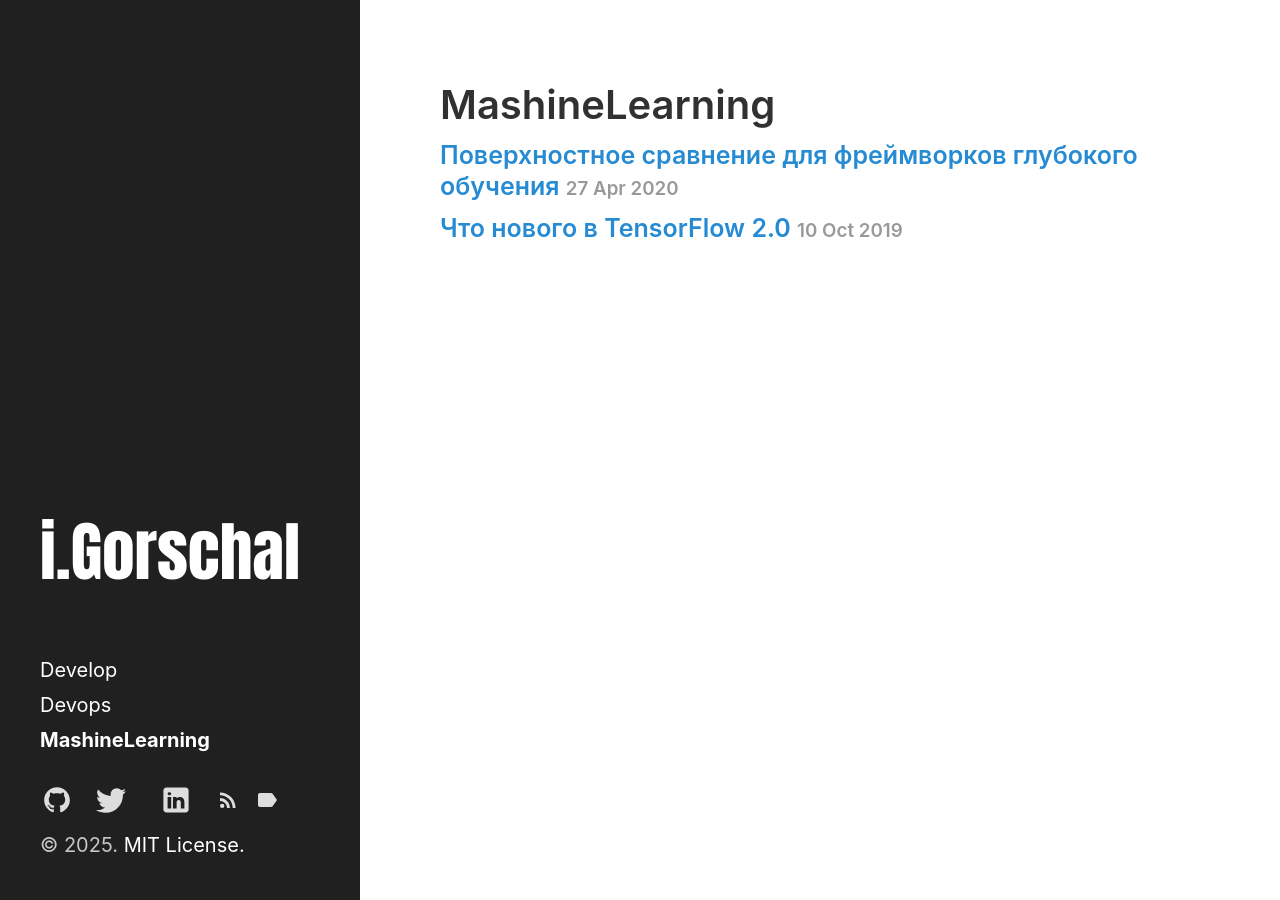
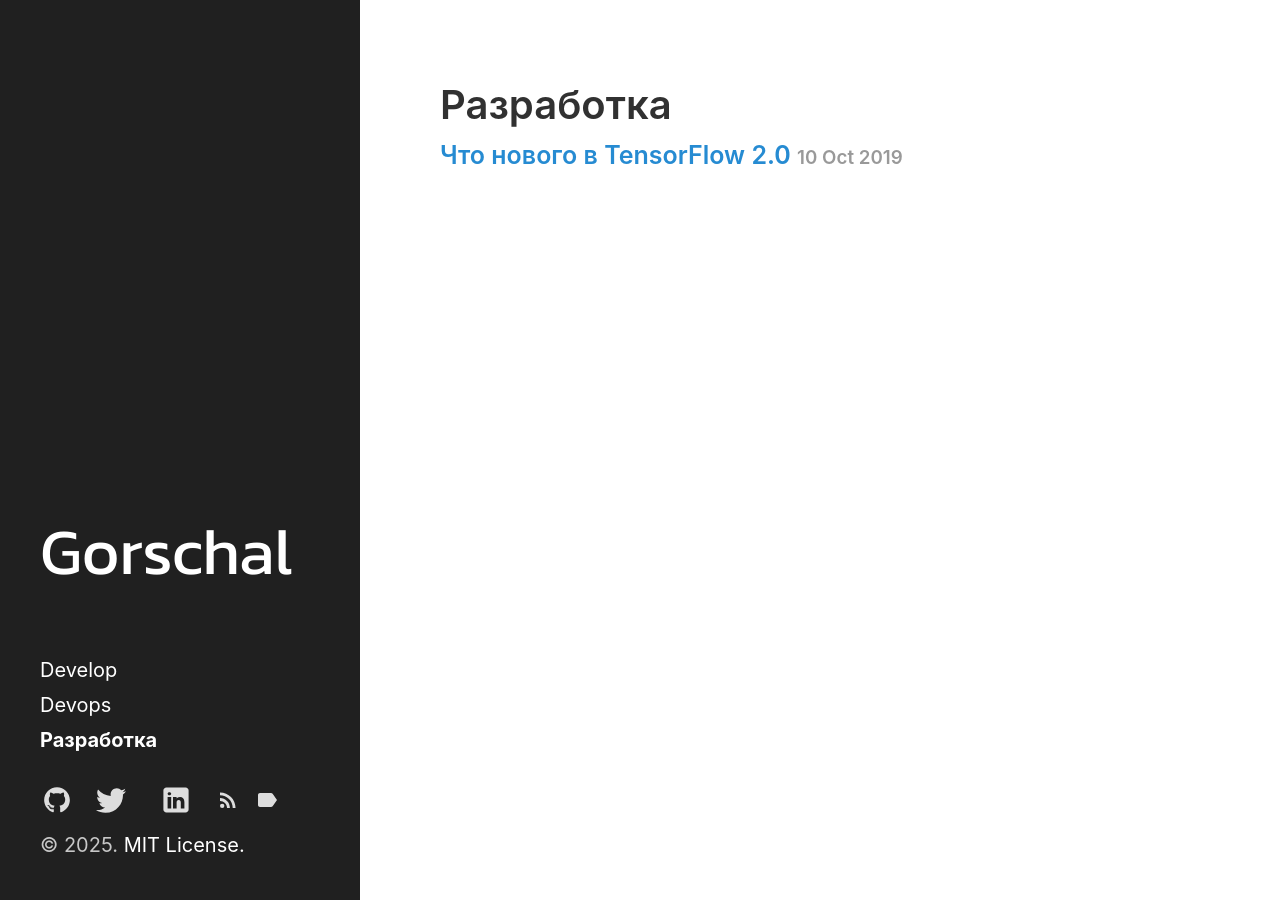
Before and after one commit to neegor/blog.gorschal.github.io, a Jekyll site: the page built from category/mashinelearning.md, in a window 1280 px wide. Built offline with Jekyll 4.4.1, drawn with Linux system fonts in a browser that asks for light colours.

Commit message:
Незначительные правки

```diff
--- a/_config.yml
+++ b/_config.yml
@@ -2,8 +2,8 @@
 markdown:         kramdown
 highlighter:      rouge
 
-title:            i.Gorschal
-tagline:          i.Gorschal Personal Blog
+title:            Gorschal
+tagline:          Gorschal Personal Blog
 url:              https://blog.gorschal.com
 baseurl:          /
 root:             /
--- a/_includes/font-includes.html
+++ b/_includes/font-includes.html
@@ -3,4 +3,6 @@
   different fonts as applicable.
 {% endcomment %}
 
-<link href="https://fonts.googleapis.com/css?family=Anton&display=swap" rel="stylesheet" />
+<link rel="preconnect" href="https://fonts.googleapis.com">
+<link rel="preconnect" href="https://fonts.gstatic.com" crossorigin>
+<link href="https://fonts.googleapis.com/css2?family=Kanit:wght@400;700&display=swap" rel="stylesheet">
--- a/_includes/head.html
+++ b/_includes/head.html
@@ -7,7 +7,7 @@
   <meta name="viewport" content="width=device-width, initial-scale=1.0, maximum-scale=1" />
 
   <title>
-    i.Gorschal Personal Blog
+    Gorschal Personal Blog
   </title>
 
   <!-- Global site tag (gtag.js) - Google Analytics -->
--- a/_posts/2019-10-10-tensorflow2.md
+++ b/_posts/2019-10-10-tensorflow2.md
@@ -2,7 +2,7 @@
 layout: post
 title: Что нового в TensorFlow 2.0
 categories:
-  - MashineLearning
+  - Разработка
   - Develop
 tags:
   - develop
--- a/_sass/hydeout/_layout.scss
+++ b/_sass/hydeout/_layout.scss
@@ -36,7 +36,7 @@ body {
   padding: $section-spacing;
 
   .site-title {
-    font-family: "Anton", sans-serif;
+    font-family: "Kanit", serif;
     font-weight: normal;
     font-size: $large-font-size;
     margin-top: 0;
--- a/category/mashinelearning.md
+++ b/category/mashinelearning.md
@@ -1,4 +1,4 @@
 ---
 layout: category
-title: MashineLearning
+title: Разработка
 ---
```
